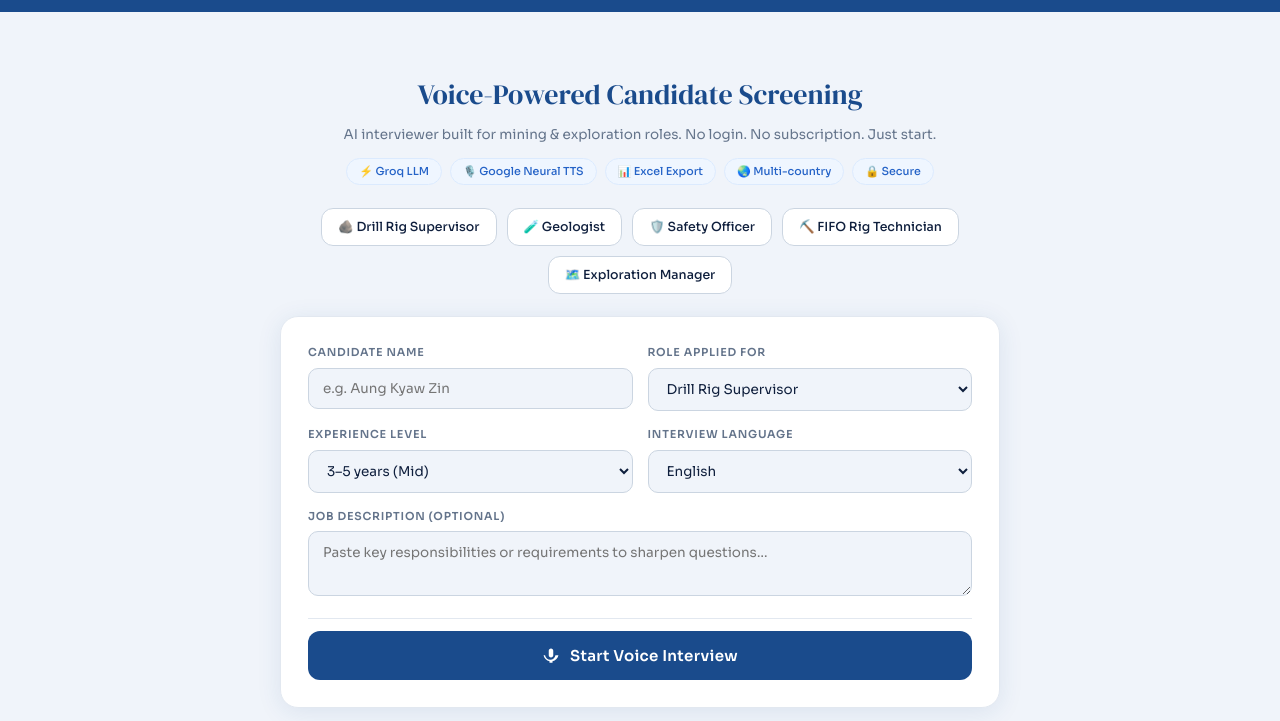
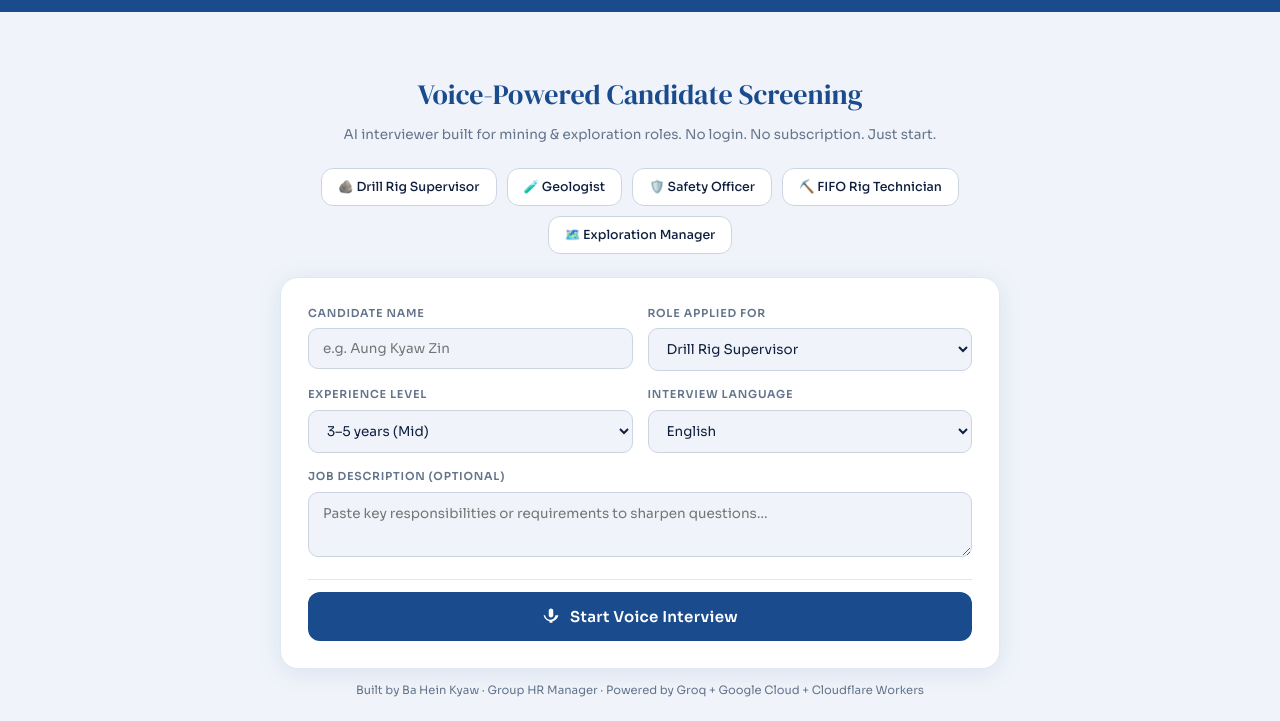
Before and after one commit to HeinDAries/hr_interview_bot_v2, a plain HTML site: page index.html in a window 1280 px wide. Shown: the part 79-800 px from the top of the page. Drawn offline with Linux system fonts and the light colour scheme.

Commit message:
index.html

```diff
--- a/index.html
+++ b/index.html
@@ -150,13 +150,7 @@ html,body{height:100%;background:var(--bg);color:var(--text);font-family:'Sora',
     <div class="hero">
       <h2>Voice-Powered Candidate Screening</h2>
       <p>AI interviewer built for mining & exploration roles. No login. No subscription. Just start.</p>
-      <div class="hero-tags">
-        <span class="tag">⚡ Groq LLM</span>
-        <span class="tag">🎙️ Google Neural TTS</span>
-        <span class="tag">📊 Excel Export</span>
-        <span class="tag">🌏 Multi-country</span>
-        <span class="tag">🔒 Secure</span>
-      </div>
+
     </div>
 
     <div class="quick-btns">
```
